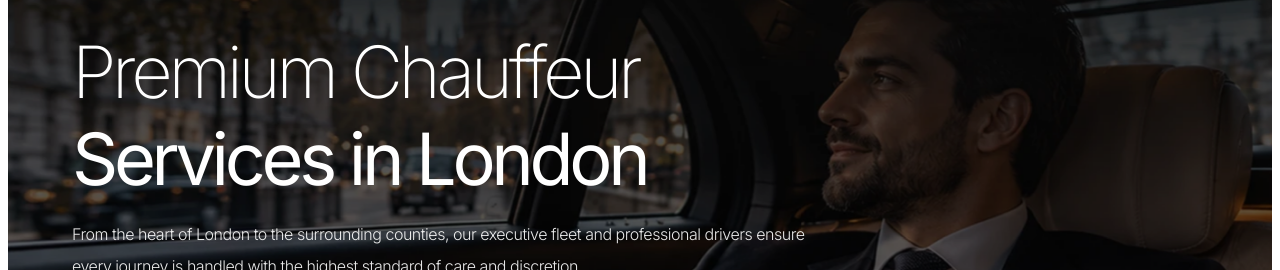
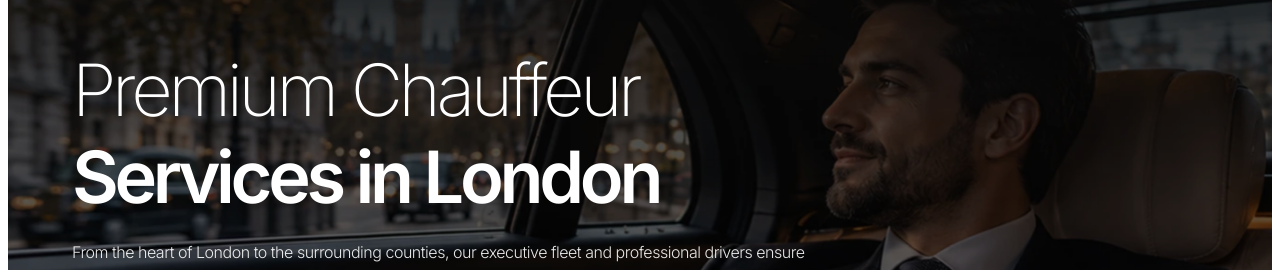
Before and after one commit to Markition-Private-Limited/UTS-3rd-variation, a Next.js app: page / in a window 1280 px wide. Shown: the part 148-418 px from the top of the page. Built offline with nearby package versions, Linux system fonts and the light colour scheme.

Commit message:
code deploy

```diff
--- a/src/components/hero/HeroSection.tsx
+++ b/src/components/hero/HeroSection.tsx
@@ -196,7 +196,7 @@ export function HeroSection() {
       />
 
       {/* Content */}
-      <div className="relative z-10 flex min-h-[calc(100vh-16px)] flex-col justify-start sm:justify-between px-6 pb-10 pt-20 sm:pt-32 sm:px-10 lg:px-16">
+      <div className="relative z-10 flex min-h-[calc(100vh-16px)] flex-col justify-start sm:justify-between px-6 pb-10 pt-20 sm:pt-[146px] sm:px-10 lg:px-16">
         {/* Heading + body — fades with slide */}
         <div
           className="max-w-xl pt-0 sm:pt-10 lg:max-w-3xl min-h-[330px]"
@@ -209,7 +209,7 @@ export function HeroSection() {
             <span className="block text-[72px] leading-[121%] tracking-[-0.06em] font-extralight whitespace-nowrap text-white">
               {slide.heading1}
             </span>
-            <span className="block text-[72px] leading-[121%] tracking-[-0.06em] font-normal whitespace-nowrap text-white">
+            <span className="block text-[72px] leading-[121%] tracking-[-0.06em] font-semibold whitespace-nowrap text-white">
               {slide.heading2}
             </span>
           </h1>
--- a/src/components/navbar/Navbar.tsx
+++ b/src/components/navbar/Navbar.tsx
@@ -84,7 +84,7 @@ export function Navbar() {
             alt="United Travel Services"
             width={200}
             height={70}
-            className={`h-[59px] w-auto object-contain transition-[filter] duration-300 ${
+            className={`h-[62px] w-auto object-contain transition-[filter] duration-300 ${
               isDark ? "" : "invert"
             }`}
             priority
```
